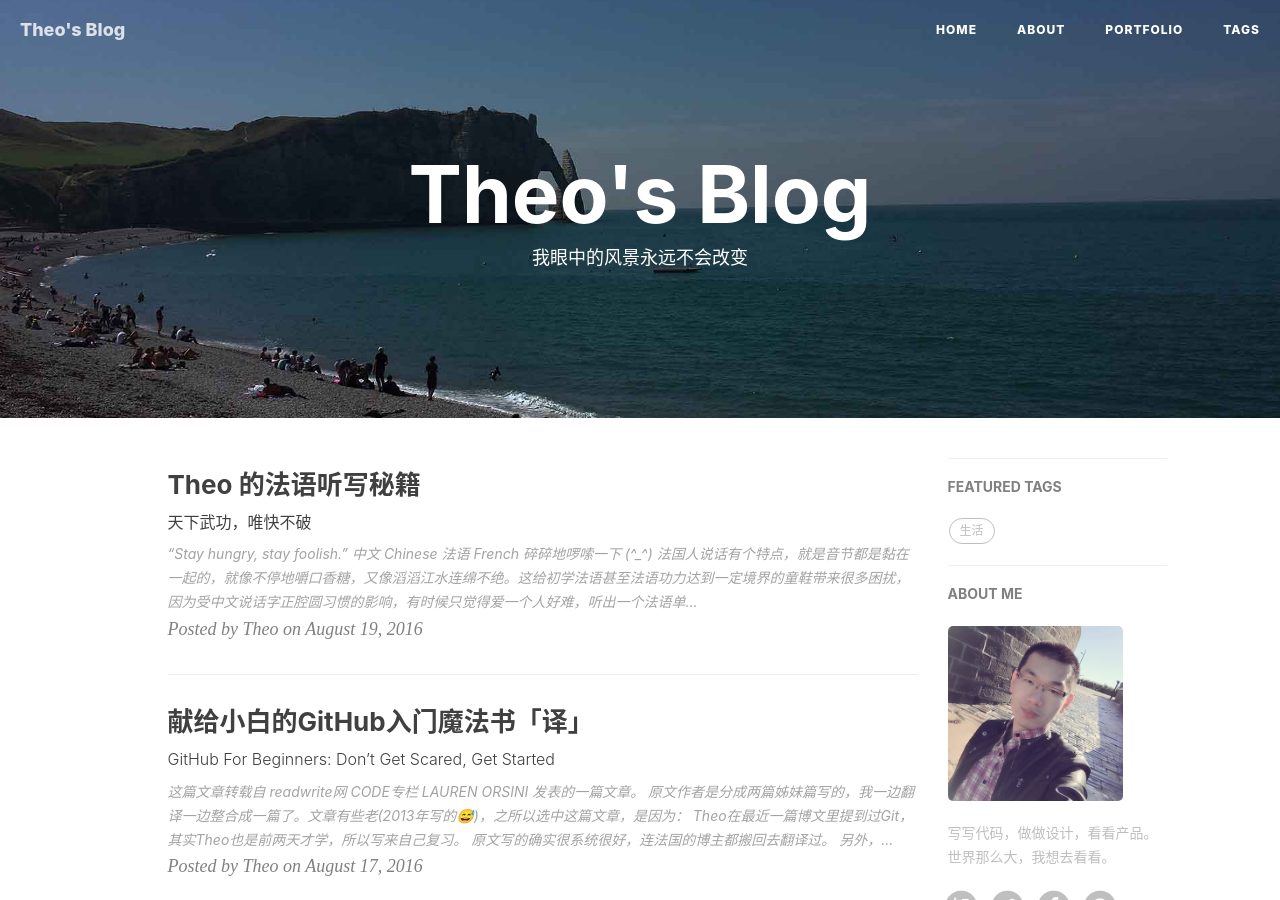
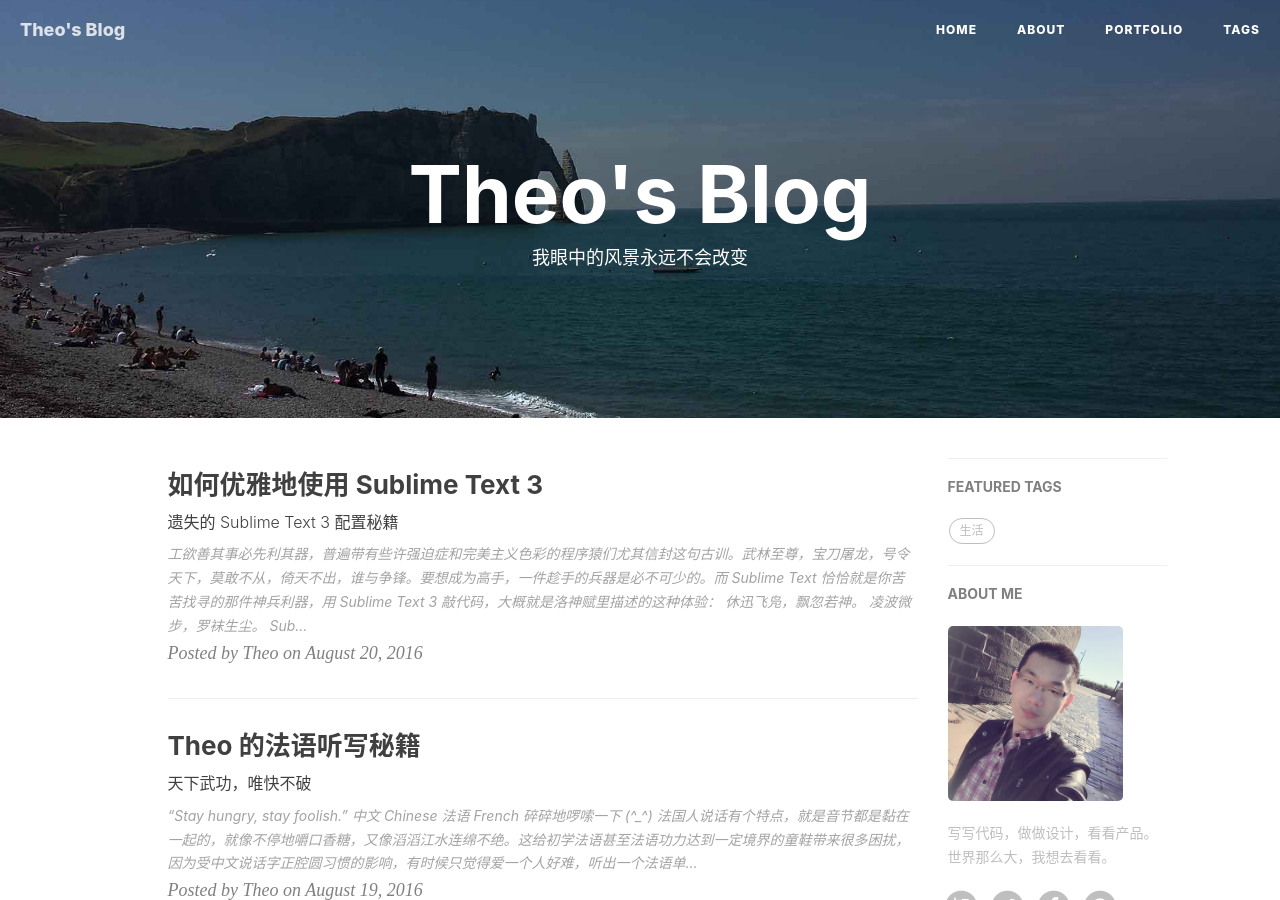
Before and after one commit to theowu/theowu.github.io, a Jekyll site: the page built from index.html, in a window 1280 px wide and 900 px high. Built offline with Jekyll 4.4.1, drawn with Linux system fonts in a browser that asks for light colours; nearby versions of some CDN libraries; the list of posts is cut into pages by our own code; comment, search, counter and statistics services are not loaded; some of the changed lines change nothing that is shown.

Commit message:
sublime text 3 post initial release

```diff
--- a/_posts/2016-08-17-github-beginners.markdown
+++ b/_posts/2016-08-17-github-beginners.markdown
@@ -243,7 +243,7 @@ tags:
 
 	touch Readme.txt
 
-这不是一个 **Git** 特有的命令，这是另一个标准导航指令。`touch` 的其实是 "create" 即创建的意思，后面跟的是你要创建的东西的名字。如果运行完该指令后你用文件浏览器或者 Finder 浏览到 MyProject 目录下你会发现里面多了一个空的 Readme.txt 文件。如果你调皮又贪玩，你也可以创建 Readme.doc 或者 Kiwi.gif 等等。
+这不是一个 **Git** 特有的命令，这是另一个标准导航指令。`touch` 其实是 "create" 即创建的意思，后面跟的是你要创建的东西的名字。如果运行完该指令后你用文件浏览器或者 Finder 浏览到 MyProject 目录下你会发现里面多了一个空的 Readme.txt 文件。如果你调皮又贪玩，你也可以创建 Readme.doc 或者 Kiwi.gif 等等。
 
 你能清晰地看见新增的 Readme.txt 文件， **Git** 可不一定。让我们测试一下。下一行输入：
 
--- /dev/null
+++ b/_posts/2016-08-20-ST3.markdown
@@ -0,0 +1,199 @@
+---
+layout:     post
+title:      "如何优雅地使用 Sublime Text 3"
+subtitle:   "遗失的 Sublime Text 3 配置秘籍"
+date:       2016-08-20 20:50:00
+author:     "Theo"
+header-img: "img/post-bg/2016-08-20-ST3.jpg"
+catalog: true
+tags:
+    - 前端
+    - Sublime Text 3
+---
+
+> 工欲善其事必先利其器，普遍带有些许强迫症和完美主义色彩的程序猿们尤其信封这句古训。武林至尊，宝刀屠龙，号令天下，莫敢不从，倚天不出，谁与争锋。要想成为高手，一件趁手的兵器是必不可少的。而 Sublime Text 恰恰就是你苦苦找寻的那件神兵利器，用 **Sublime Text 3** 敲代码，大概就是洛神赋里描述的这种体验：
+
+> 休迅飞凫，飘忽若神。 凌波微步，罗袜生尘。
+
+**Sublime Text 3** 是一款业内**人尽皆知**，**设计简洁**，**界面美观**，**功能强大**，**运行飞快**的**神级代码编辑器**，不仅如此 **Sublime Text 3** 还支持 Mac、Windows 和 Linux 三大主流操作系统。**代码高亮**，**语法提示**，**自动完成**，加上**华丽的界面**，**海量的扩展**。。。用她来写代码，绝对是一种**享受**。相比 Vim 的老气与难于上手，Eclipse，VS 等的庞大和臃肿，**Sublime Text 3** 绝对是**优雅**和**神器**的化身。即便是体积轻巧，启动迅速的 Editplus，Notepad++,甚至 Atom，在这款**性感无比**的编辑器面前也会略显失色。不论是写文章做笔记，无论是 markdown，html 还是 Java，甚至是 Swift，等等等等。。。她都能**优雅**地胜任。Sublime Text 3 绝对是 Coding 和 Writing 的 **最佳选择，没有之一**。
+
+Theo 电脑上的 Sublime Text 3 界面👇：
+
+![](https://zhv9fw.dm2301.livefilestore.com/y3mmiPbal2E4TH9-ctdae985KLYmTgPuLh5Ns5ArXNV3lLUhPcTrPp7WkLahiRYSJvAKMxvdUz-uAh7AAsYgsTd8R9U1v_qMZN-PgqsuwzEdbvnzrfQEk80rwnH3H_vBGGEu7IlhFzalv8mGVruHDJsG_gjXnam2yyi-Rv0U5NUTq8?width=1024&height=626&cropmode=none)
+
+就像虾兵蟹将弄到定海神针也没法把它变成金箍棒一样，小白们下载了 **Sublime Text 3** 其实也会稍微蒙B一下。因为没经过设置和定制的 **Sublime Text 3** 是没有那些传说中的 duang! duang! duang! 的特效的。今天 Theo 就来梳理一下拿到神器后的一些基础配置。
+
+##安装 Sublime Text 3
+
+这个就不赘述了，直接到到 [Sublime Text 官网](https://www.sublimetext.com) 下载安装。
+
+##安装插件
+
+**Sublime Text 3** 可以很方便的用一个叫 [Package Control](https://packagecontrol.io/) 的包管理器去寻找，安装和更新插件。
+
+**Package Control** 的最简单的安装方法是调出 **Sublime Text 3** 的 console：菜单栏点击 `View` 然后在弹出的菜单里选 `Show Console`。 Console 打开后，把下面这段代码粘贴进去并回车，注意这是 **Sublime Text 3** 的代码，**Sublime Text 2** 不适用：
+
+<code>
+	import urllib.request,os,hashlib; h = '2915d1851351e5ee549c20394736b442' + '8bc59f460fa1548d1514676163dafc88'; pf = 'Package Control.sublime-package'; ipp = sublime.installed_packages_path(); urllib.request.install_opener( urllib.request.build_opener( urllib.request.ProxyHandler()) ); by = urllib.request.urlopen( 'http://packagecontrol.io/' + pf.replace(' ', '%20')).read(); dh = hashlib.sha256(by).hexdigest(); print('Error validating download (got %s instead of %s), please try manual install' % (dh, h)) if dh != h else open(os.path.join( ipp, pf), 'wb' ).write(by)
+</code>
+
+稍等一下等安装完成后重启 **Sublime Text 3** 在 `Perferences -> Package Settings` 中看到 `Package Control` 这一项，则安装成功。接下来按下 `cmd + shift + p` 或者 `Tools -> Command Palette` 调出命令面板，然后输入install 找到 `Install Package` 选项并回车，然后输入插件名称找到并回车就可以安装对应的插件了。
+
+###基础插件
+
+以下是我整理出来的一些基础插件：
+
+* **Emmet**
+
+前身是大名鼎鼎的 Zen Coding，这是一个**前端开发不可缺少的插件**，它让编写 HTML 和 CSS 代码变得简单，节省大量时间。Emmet 可使开发者用缩写形式书写代码，再用“扩展”功能自动将代码扩展至完整样式。
+例如创建一个新文件，`View -> Syntax`，语法选择 HTML后输入一个 `!` 再敲一下 tab 键，会自动帮你写出一串最基本的 HTML 结构体：
+
+	<!DOCTYPE html>
+	<html lang="en">
+	<head>
+		<meta charset="UTF-8">
+		<title>Document</title>
+	</head>
+	<body>
+
+	</body>
+	</html>
+
+然后你在body内直接输入 `ul*3>li*2>img` 然后敲 tab 键就会产生如下效果：
+
+	<!DOCTYPE html>
+	<html lang="en">
+	<head>
+		<meta charset="UTF-8">
+		<title>Document</title>
+	</head>
+	<body>
+		<ul>
+			<li><img src="" alt=""></li>
+			<li><img src="" alt=""></li>
+		</ul>
+		<ul>
+			<li><img src="" alt=""></li>
+			<li><img src="" alt=""></li>
+		</ul>
+		<ul>
+			<li><img src="" alt=""></li>
+			<li><img src="" alt=""></li>
+		</ul>
+	</body>
+	</html>
+
+这很好理解，它的意思其实就是我要创建三个 ul 每个 ul 里包含两个 li 每个 li 里再内嵌一个img元素。类似的简写有很多，还有很多更高级方便的表达式，感兴趣你可以去看 [Emmet官网的作弊小抄](http://docs.emmet.io/cheat-sheet/)。
+
+* **BracketHighlighter**
+
+用于匹配括号，引号和html标签。对于很长的代码很有用。安装好之后，不需要设置插件会自动生效。
+
+* **ColorPicker**
+
+前端开发或者设计师有时候看见好看的颜色想得到对应的编码，你当然可以打开 Photoshop 或 GIMP。但是在 Sublime Text 中，你可以使用内置的颜色选择器。这个插件安装完成后，按下快捷键 `cmd + shift + c` 就可以调出颜色选择器(Windows 上是 `ctrl + shift + c`)。
+
+* **SideBarEnhancements**
+
+这是一款很实用的右键菜单增强插件，在安装该插件前，Sublime Text 左侧 Folders 栏中文件上点击右键，只有少的可怜的简单功能，这个插件会提供好多右键增强功能。如果你的左边栏好像没东西，你可以用 `Project -> Add Folder to Project` 把你的项目文件全部加进去，然后右键点击其中一个文件，就可以看到强大的右键扩展功能了。
+
+* **SyncedSidebarBg**
+
+有时候换了主题，编码界面颜色变了，可是左边栏的颜色没变，显得很丑很不和谐，这时候这款小插件就派上用场了，它的作用就是让左边栏和右边编码界面的颜色保持一致。
+
+* **ClickableURLs**
+
+校对 HTML 文件有时候会遇到一些想访问的链接，复制粘贴太麻烦，有了这款插件，你就可以直接访问这些链接。
+
+* **ColorSublime**
+
+这是一个主题网站，可以预览，回车直接安装喜欢的主题。
+
+> 下面我们来看一看一些满足更特殊要求的插件。
+
+###支持 Markdown
+
+<span style="background-color:#f7ac00; color:white; border-radius:5px; padding:10px;"><b>1. Markdown 语法高亮</b></span><br>
+
+**Sublime Text 3** 原生不支持 Markdown 语法高亮和本地预览，Theo 寻找了比对了一些插件发现这款插件的语法高亮最漂亮:
+
+* **Monokai Extended**
+
+安装完插件后重启 **Sublime Text 3**，确保你选中了 **Monokai Extended** 主题👇：
+
+<figure style="text-align:center;"><img src="https://zxv9fw.dm2301.livefilestore.com/y3m1sQWhMk5OAsKe9AFyw_PQ6B1wxYaaFKtL1toG59mxu1GPGFAGOPQa4-0zB1SSO08Zn-Uijk4QRhtf18s4IuDjfmI7u6MmbZZYsoC9SpT45VnSh5dmAAxpi6IX0msAmbnx0DJfrKc_Sx6Wv0-LarYE324KzM6AZg_xDXsmRhdNtw?width=1024&height=415&cropmode=none" alt="monokai-extended-select" style="align:center; border-radius:10px;"></figure>
+
+高亮效果如下👇：
+![](https://1rv9fw.dm2301.livefilestore.com/y3m2iJEg6whhJbDcUdchTKABcQ6jonLD8j6q-3y6FXmvadELYESPOPd_UHOgkZQXk3xQO0EPElf6Go0QdtRvxYaRnO4r-ufAQLi2GudOZ7A8K0qZmTHleK3ujmS58HhZohiAqn6jBcv-_dx6a3B06VBwbpe5t2aOiNoFf8Y3cIWdUM?width=1024&height=639&cropmode=none)
+
+* **Monokai Extended**
+
+该插件的作者还写了另一款叫做 **Markdown Extended** 的插件，它能够给 markdown 文件里引用的代码块着色👇：
+
+<figure style="text-align:center;"><img src="https://0bv9fw.dm2301.livefilestore.com/y3mUa3zZkmFisJ5J8sUJBO3HCuOJjaGvhoOiO1bieLWi16HwZrsN6OtLBDmlFj5llTZcDdPt1MAqkov0-MNyxtgbKGTc6wxCrpwLEQ9a3-Tw3RVE_oxqFhp6AKfLGn2m5JuBmpHLMTqg8uL8ttr37AD-eXr2kdgrYozEzuwtKC-Vps?width=1024&height=380&cropmode=none" style="border-radius:10px;"></figure>
+
+<span style="background-color:#f7ac00; color:white; border-radius:5px; padding:10px;"><b>2. Markdown 本地预览</b></span><br>
+
+* **OmniMarkupPreviewer**
+
+安装完这个插件后，在书写 markdown 文件时，用快捷键 `cmd + alt + o` 即可在浏览器本地预览文件显示效果，`cmd + alt + x` 即可导出 HTML 文件。
+
+###支持 Swift
+
+<span style="background-color:#f7ac00; color:white; border-radius:5px; padding:10px;"><b>1. Swift语法高亮</b></span><br>
+
+* **Swift for F*ing sublime**
+
+试过很多，只有这个插件提供的语法高亮最漂亮，效果如下👇：
+
+![](https://2htiow.dm2301.livefilestore.com/y3m1rxoGXHynJutqyrRnQTYhzwr9AiJ53kWpzmFoo9tjl0SDeWq5d64P8feSSxtH-1cd1xjkrp8Bxii3arbfQ_3Er6UlYVyJlrqmkaEc14okrPG3n6xVXooumBf2qz5vOr3lxfMNMLbFY5FdxZ4vQdiEQtOk8e9jLaH4mj1mcV8Rnk?width=1024&height=679&cropmode=none)
+
+<span style="background-color:#f7ac00; color:white; border-radius:5px; padding:10px;"><b>2. Swift编译</b></span><br>
+
+因为 **Sublime Text 3** 中没有为 Swift 配置编译工具，所以我们手动配置一下。打开 **Sublime Text 3**，选择 `Tools -> Build System -> New Build System`，在新打开的文件中输入一下配置：
+
+	{
+    	"cmd": ["swift", "${file}"],
+    	"file_regex": "^(...*?):([0-9]*):?([0-9]*)",
+    	"path": "/Applications/Xcode.app/Contents/Developer/Toolchains/XcodeDefault.xctoolchain/usr/bin/",
+    	"selector": "source.swift"
+	}
+
+`cmd + s` 保存，输入文件名：`swift.sublime-build`，OK搞定。
+
+##其他插件
+
+还有很多实用强大的插件，按需安装即可，这里再介绍一款：
+
+* **SublimeCodeIntel**
+
+这是一款代码提示和补全插件，支持 JavaScript、Mason、XBL、XUL、RHTML、SCSS、Python、HTML、Ruby、Python3、XML、Sass、XSLT、Django、HTML5、Perl、CSS、Twig、Less、Smarty、Node.js、Tcl、TemplateToolkit 和 PHP 等大部分语言，比 **Sublime Text 3** 自带的代码提示功能友更好，另外还支持提示用户自定义代码，跳转到变量，函数定义等功能。但是作为初学者建议还是尽量不要太依靠代码补全，这就是为什么 Theo 没在一开始就极力推荐这款插件的原因。
+
+> 另外，如果你不喜欢网上流传的各种主题，想自己制作一个自己着色的主题，那么可以访问👉[这个网站](http://tmtheme-editor.herokuapp.com/#!/editor/theme/Monokai)。
+
+##删除插件
+
+有时候小手一抖误装了插件或者安装了之后效果不满意怎么办呢。很简单，就像安装一样还是 `cmd + shift + p` 或者 `Tools -> Command Palette` 调出命令面板，然后输入remove 找到 `Remove Package` 选项并回车，然后输入插件名称找到并回车，等待左下角提示成功卸载后重启一下 **Sublime Text 3** 即可。
+
+##把 Sublime Text 3 添加到Mac右键菜单
+
+现在 **Sublime Text 3** 已经基本上被配置的很好用了，但是有时候一些古怪的文件想用神器打开怎么办呢?
+
+Mac系统的 AutoMator 可以实现这个功能。打开 Automator 这个程序，找不到的话用 Spotlight 搜索一下，打开后在弹出的菜单中选择 `服务`。在左上角的搜索框搜索 `Finder` 然后在结果里面选择 `打开Finder项目`
+，然后把它拖到右边的工作框里。
+
+拖完之后，从上到下依次设定为 服务收到选定的 `文件或文件夹` 位于 `Finder`，打开方式为 `Sublime Text 3`
+然后 `cmd + S` 保存项目, 起个名字名字，比如 Open in ST3。
+
+**可能遇到的坑**：Open in ST3 没有直接在右键菜单出现，而是出现在服务二级菜单。
+
+其实这是因为服务菜单里面内容太多了，Mac系统自动把菜单收缩到了二级菜单。可以到 `系统偏好设置 -> 键盘 -> 服务` 中勾掉不常用的选项。
+
+如果操作失误想删除掉创建的服务，直接去 `~/Library/Services` 删除对应的文件就行啦。
+
+> 好啦，尽情的享受神级编辑器给你带来的行云流水般的编码和写作体验吧!
+
+######参考资料：
+
+[如何优雅地使用Sublime Text](http://www.jeffjade.com/2015/12/15/2015-04-17-toss-sublime-text/#eight)
+[开发者最常用的 8 款 Sublime text 3 插件](https://linux.cn/article-7056-1.html)
```
Also changed, not shown: _drafts/2016-08-xx-modele.markdown (renamed from _drafts/2016-08-20-modele.markdown), img/home-bg-black.jpg (added), img/home-bg-desk.jpg (added), img/post-bg/2016-08-20-ST3.jpg (added).
